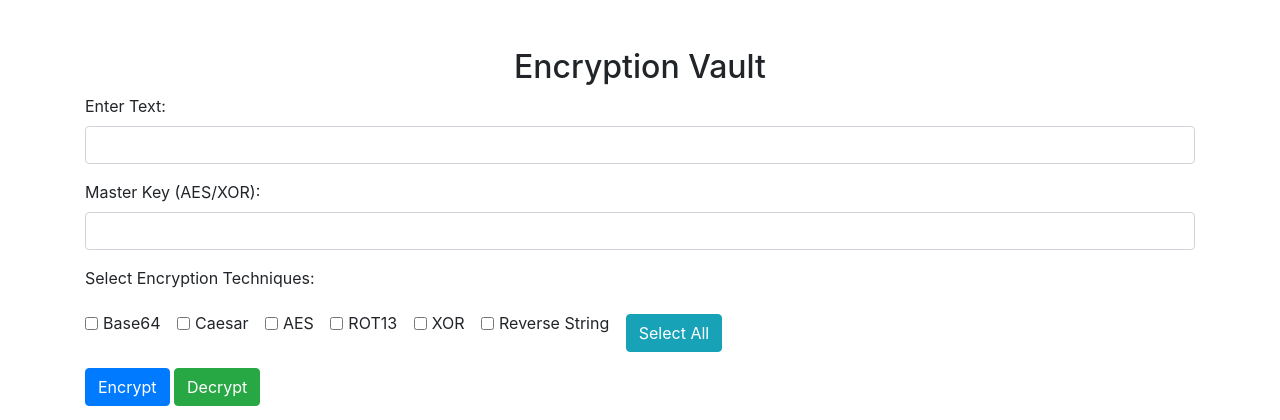
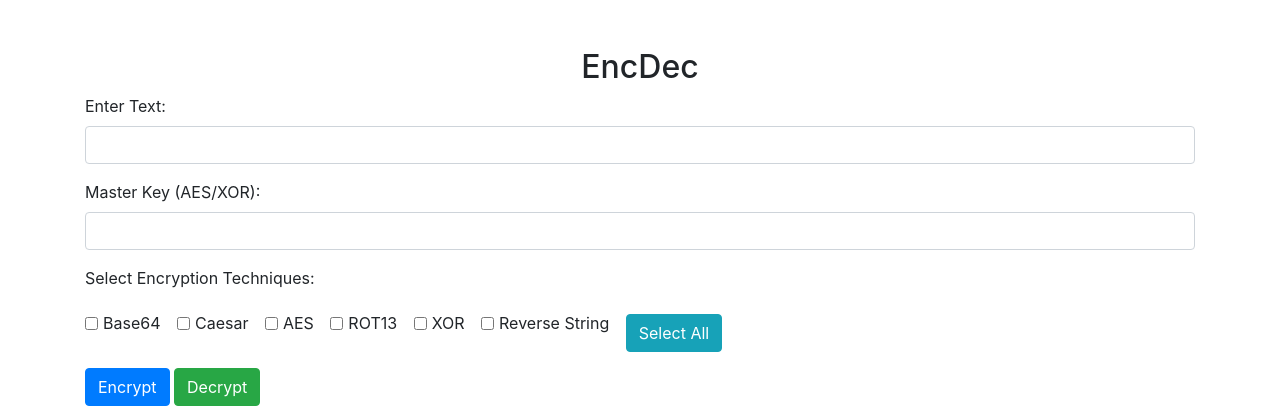
Before and after one commit to manish-67/encdec, a Flask app: page / in a window 1280 px wide. Shown: the top 420 px of the page. Run offline with Flask 3, Linux system fonts and the light colour scheme; some libraries are stand-ins or nearby versions.

Commit message:
Changed heading name to EncDec

```diff
--- a/templates/index.html
+++ b/templates/index.html
@@ -9,7 +9,7 @@
 </head>
 <body>
 <div class="container mt-5">
-    <h2 class="text-center">Encryption Vault</h2>
+    <h2 class="text-center">EncDec</h2>
     <form id="encryption-form">
         <div class="form-group">
             <label for="text">Enter Text:</label>
```
